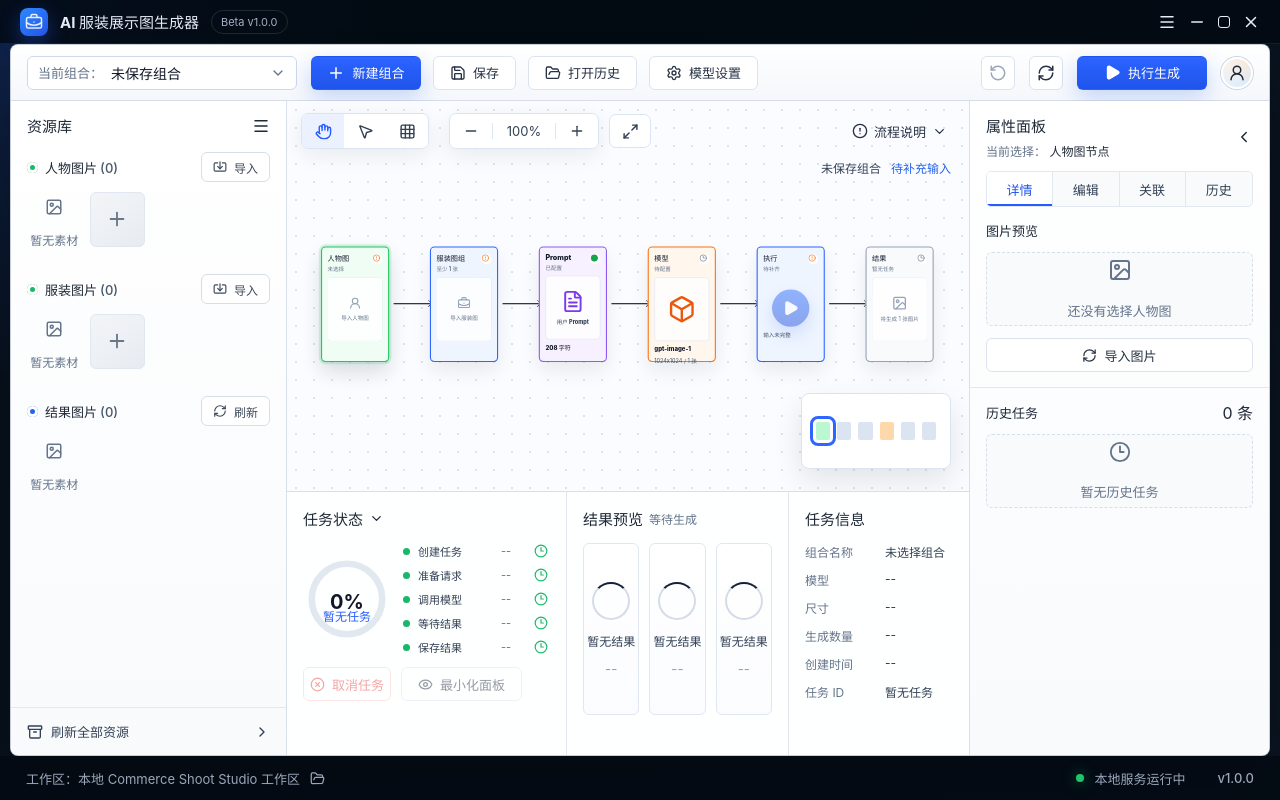
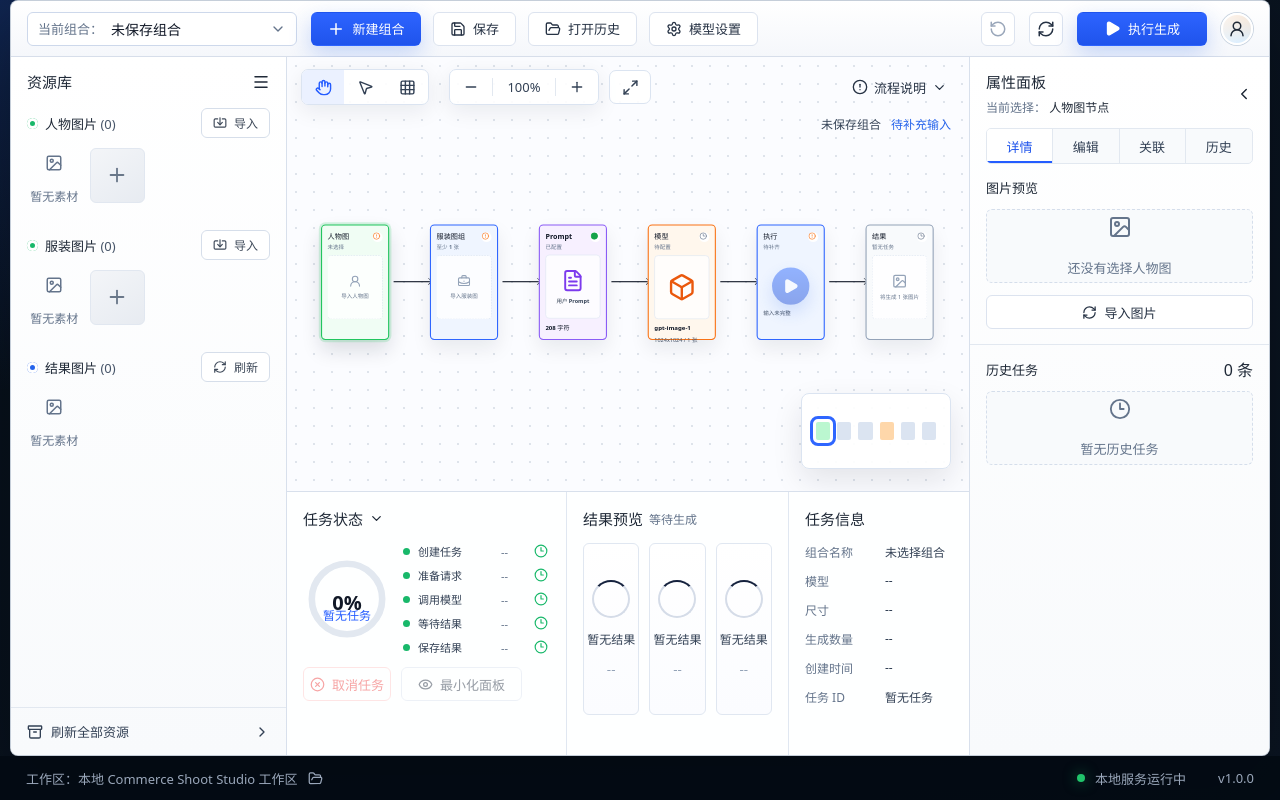
Before and after one commit to lifei6671/commerce-shoot-studio, a React (Vite) app in the folder desktop/: page / in a window 1280 px wide. Built offline with nearby package versions, Linux system fonts and the light colour scheme.

Commit message:
fix(desktop): hide custom chrome on macos

```diff
--- a/desktop/src/features/workflow/components/WorkflowCanvas.tsx
+++ b/desktop/src/features/workflow/components/WorkflowCanvas.tsx
@@ -582,9 +582,11 @@ export function WorkflowCanvas() {
       );
   }
 
-  return (
-    <div className="desktop-frame">
-      <WindowChrome />
+  const showWindowChrome = isWindowsPlatform();
+
+  return (
+    <div className={`desktop-frame${showWindowChrome ? "" : " desktop-frame--native-titlebar"}`}>
+      {showWindowChrome ? <WindowChrome /> : null}
       <div className="workbench">
         <TopToolbar
           combinationName={combinationName}
@@ -722,6 +724,15 @@ export function WorkflowCanvas() {
 
 function isTauriRuntime() {
   return "__TAURI_INTERNALS__" in window;
+}
+
+function isWindowsPlatform() {
+  const userAgentNavigator = navigator as Navigator & {
+    userAgentData?: { platform?: string };
+  };
+  const userAgentPlatform = userAgentNavigator.userAgentData?.platform;
+  const platform = userAgentPlatform || navigator.platform || "";
+  return platform.toLowerCase().includes("win");
 }
 
 function buildCombinationName() {
--- a/desktop/src/shared/styles/global.css
+++ b/desktop/src/shared/styles/global.css
@@ -1,7 +1,8 @@
 :root {
   font-family:
-    "SF Pro Display", "SF Pro Text", -apple-system, BlinkMacSystemFont, "Segoe UI",
-    "PingFang SC", "Microsoft YaHei", sans-serif;
+    system-ui, -apple-system, BlinkMacSystemFont, "SF Pro Text", "Segoe UI",
+    "PingFang SC", "Hiragino Sans GB", "Microsoft YaHei UI", "Microsoft YaHei",
+    sans-serif;
   color: #1f2937;
   background: #08111d;
   font-synthesis: none;
@@ -51,6 +52,10 @@ button {
     radial-gradient(circle at 0 0, rgba(39, 91, 217, 0.28), transparent 26%),
     linear-gradient(135deg, #07101b 0%, #0b1522 100%);
   color: #1f2937;
+}
+
+.desktop-frame--native-titlebar {
+  grid-template-rows: 1fr 44px;
 }
 
 .window-chrome {
```
